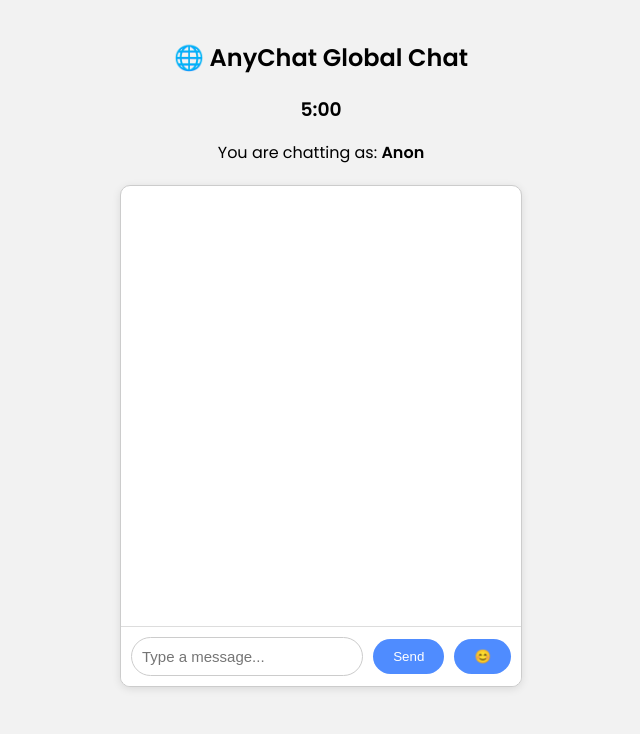
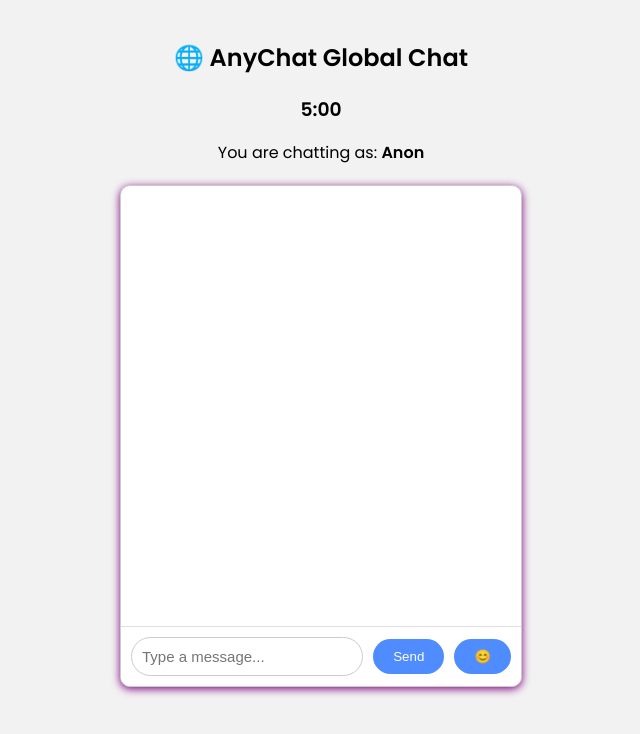
Before and after one commit to Runeozzyman/AnyChat, a plain HTML site: page Frontend/chat.html in a window 1280 px wide. Shown: the whole page, without its empty margins (319-959 px from the left). Drawn offline with nearby package versions, Linux system fonts and the light colour scheme; no server answers.

Commit message:
Update chat.css

```diff
--- a/Frontend/chat.css
+++ b/Frontend/chat.css
@@ -21,7 +21,7 @@ body {
   background-color: white;
   border: 1px solid #ccc;
   border-radius: 10px;
-  box-shadow: 0 2px 8px rgba(0,0,0,0.1);
+  box-shadow: 0 2px 8px purple;
   overflow: hidden;
   margin: 0 auto;          /* ensure center if wrapper is missing */
 }
```
